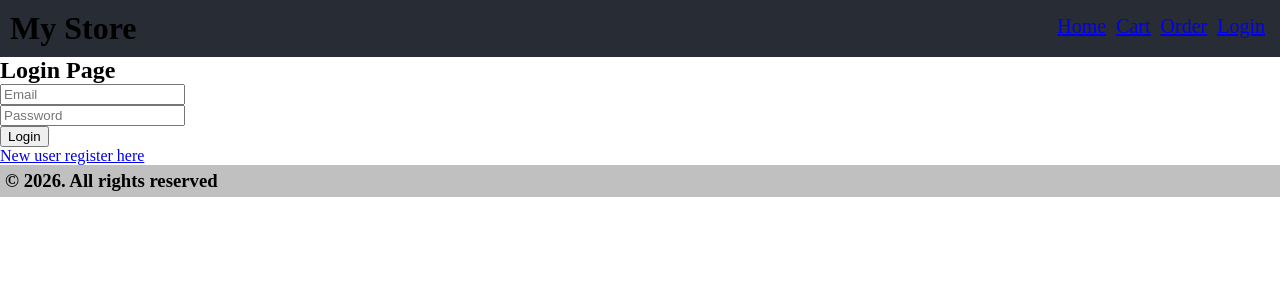
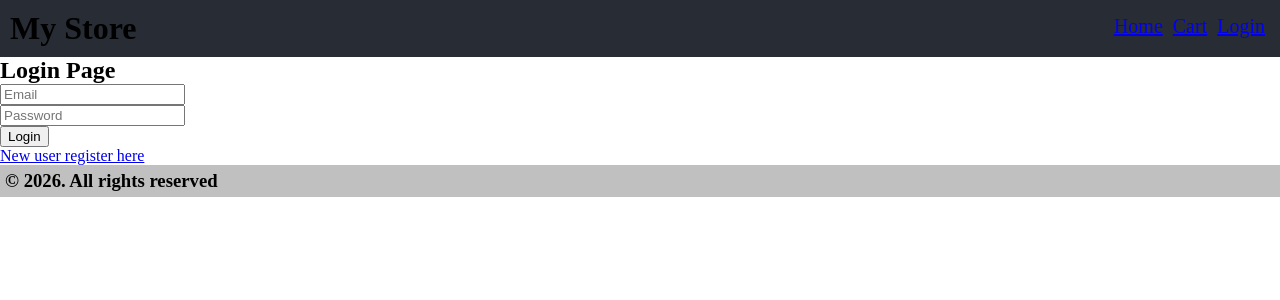
Before and after one commit to himanshu-sharma27/frontend-app, a React (Vite) app: page /login in a window 1280 px wide. Shown: the top 300 px of the page. Built offline with nearby package versions, Linux system fonts and the light colour scheme; no server answers.

Commit message:
resolved token issue un orders

```diff
--- a/src/components/Cart.jsx
+++ b/src/components/Cart.jsx
@@ -1,4 +1,3 @@
-
 import { useContext, useState, useEffect } from "react";
 import { useNavigate } from "react-router-dom";
 import { AppContext } from "../App";
@@ -49,7 +48,9 @@ function Cart() {
         orderDate: Date.now(),
       };
       console.log(url, order);
-      const response = await axios.post(url, order);
+      const response = await axios.post(url, order, {
+        headers: { Authorization: `Bearer ${user.token}` },
+      });
       setCart([]);
       Navigate("/orders");
     }
@@ -59,7 +60,8 @@ function Cart() {
     <div>
       <h1>My Cart</h1>
       <ol>
-        {cart && cart.map((item) => (
+        {cart &&
+          cart.map((item) => (
             <li key={item._id}>
               {item.name}-{item.price}-
               <button onClick={() => decrement(item._id)}>-</button>
@@ -73,8 +75,11 @@ function Cart() {
         <strong>Order Value:{orderValue}</strong>
       </p>
       <p>
-        {user?.email ?  <button onClick={placeOrder}>Place Order</button> :  <button onClick={()=>Navigate("/login")}>Login to Order</button> }
-
+        {user?.email ? (
+          <button onClick={placeOrder}>Place Order</button>
+        ) : (
+          <button onClick={() => Navigate("/login")}>Login to Order</button>
+        )}
       </p>
     </div>
   );
--- a/src/components/Header.jsx
+++ b/src/components/Header.jsx
@@ -14,12 +14,12 @@ function Header() {
         <li>
           <Link to="/cart">Cart</Link>
         </li>
-        <li>
+
+        {user?.email ? (
+          <>
+            <li>
               <Link to="/orders">Order</Link>
             </li>
-        {user?.email ? (
-          <>
-
             <li>
               <Link to="/logout">Logout</Link>
             </li>
```
Lines whose indentation alone changed are shown as unchanged.
